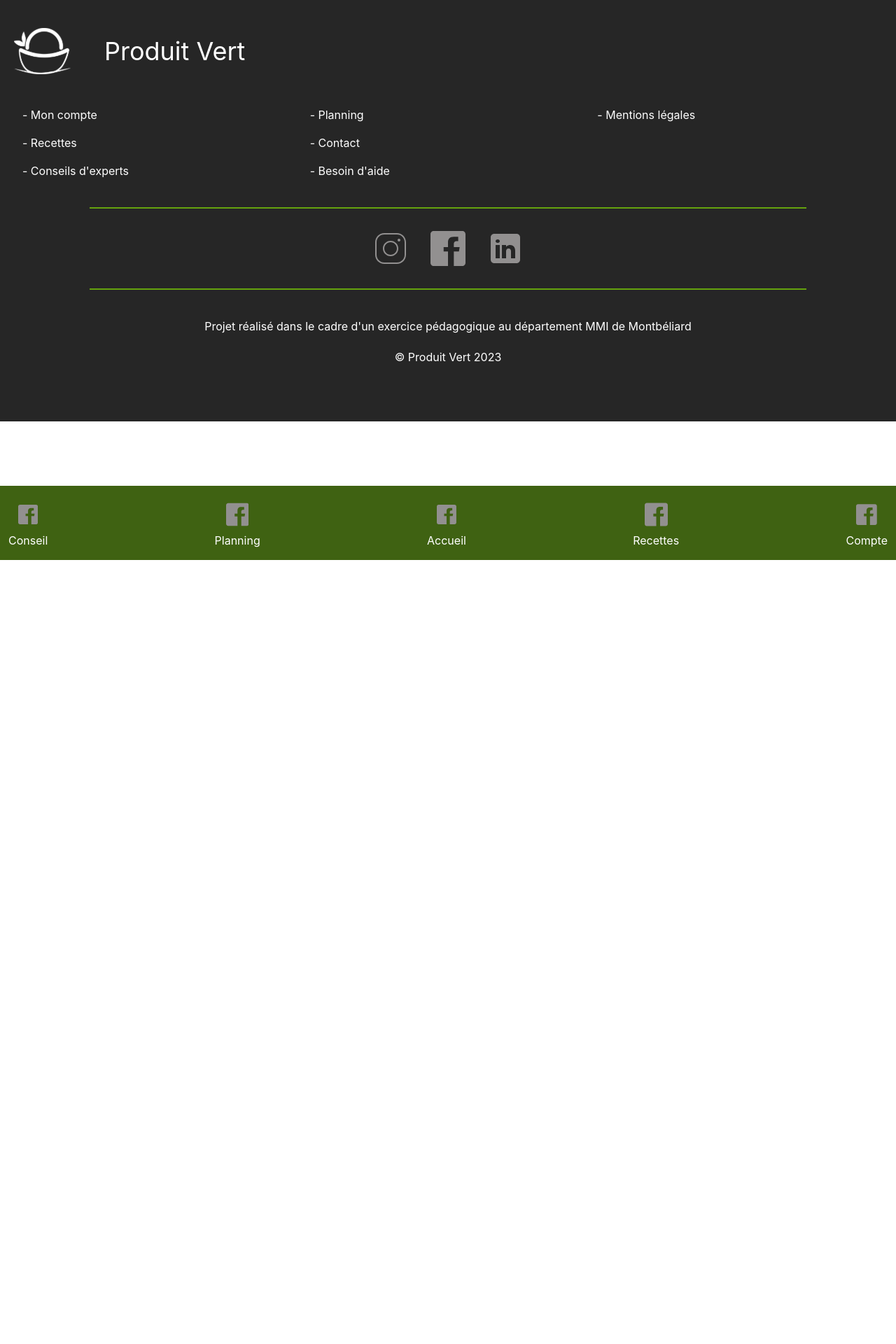
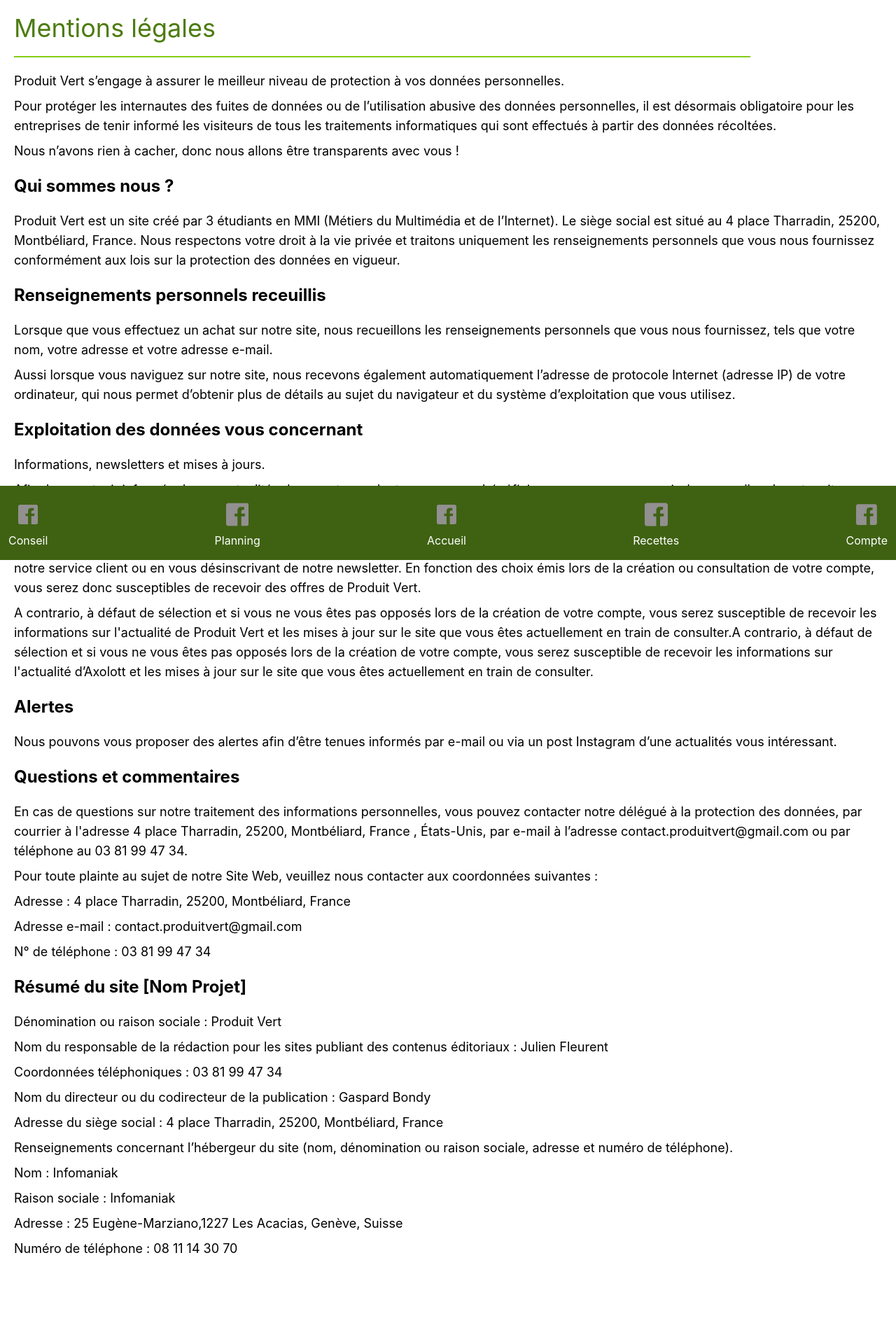
Before and after one commit to Fleurent-Julien/2022-sae203-projet-Fleurent-Garnier-Bondy, a Vue app: page /mentions_legales in a window 1280 px wide. Shown: the top 1920 px of the page at 70% size. Before the commit the page ends 800 px from the top, so only its background shows below. Built offline with nearby package versions, Linux system fonts and the light colour scheme.

Commit message:
Création page mentiosn légales

```diff
--- a/src/components/FooterPage.vue
+++ b/src/components/FooterPage.vue
@@ -21,7 +21,7 @@
         <li class="before:content-['-']"><a href="#"> Planning</a></li>
         <li class="before:content-['-']"><a href="#"> Contact</a></li>
         <li class="before:content-['-']" ><RouterLink to="/forum"> Besoin d'aide</RouterLink></li>
-        <li class="before:content-['-']"><RouterLink to="/accueil"> Mentions légales</RouterLink></li>
+        <li class="before:content-['-']"><RouterLink to="/mentions_legales"> Mentions légales</RouterLink></li>
     </ul>
 </div>
  <div class="border border-lime-600 mx-32"></div>
--- /dev/null
+++ b/src/pages/mentions_legales.vue
@@ -0,0 +1,51 @@
+<script></script>
+
+<template>
+    <h1 class="text-4xl text-lime-700 ml-5 mr-96 my-5">Mentions légales</h1>
+    <div class="border border-lime-500 mb-5 ml-5 mr-52"></div>
+
+    <p class="mx-5 text-lg">Produit Vert s’engage à assurer le meilleur niveau de protection à vos données personnelles.</p>
+    <p class="mx-5 my-2 text-lg">Pour protéger les internautes des fuites de données ou de l’utilisation abusive des données personnelles, il est désormais obligatoire pour les entreprises de tenir informé les visiteurs de tous les traitements informatiques qui sont effectués à partir des données récoltées.</p>
+    <p class="mx-5 text-lg">Nous n’avons rien à cacher, donc nous allons être transparents avec vous !</p>
+
+    <h2 class="m-5 font-bold text-2xl">Qui sommes nous ?</h2>
+
+    <p class="mx-5 text-lg">Produit Vert est un site créé par 3 étudiants en MMI (Métiers du Multimédia et de l’Internet). Le siège social est situé au 4 place Tharradin, 25200, Montbéliard, France. Nous respectons votre droit à la vie privée et traitons uniquement les renseignements personnels que vous nous fournissez conformément aux lois sur la protection des données en vigueur.</p>
+
+        <h2 class="m-5 font-bold text-2xl">Renseignements personnels receuillis</h2>
+
+        <p class="mx-5 text-lg">Lorsque que vous effectuez un achat sur notre site, nous recueillons les renseignements personnels que vous nous fournissez, tels que votre nom, votre adresse et votre adresse e-mail.</p>
+   <p class="mx-5 text-lg mt-2"> Aussi lorsque vous naviguez sur notre site, nous recevons également automatiquement l’adresse de protocole Internet (adresse IP) de votre ordinateur, qui nous permet d’obtenir plus de détails au sujet du navigateur et du système d’exploitation que vous utilisez.</p>
+
+        <h2 class="m-5 font-bold text-2xl">Exploitation des données vous concernant</h2>
+
+
+            <p class="mx-5 text-lg">Informations, newsletters et mises à jours.</p>
+    <p class="mx-5 my-2 text-lg">Afin de vous tenir informés de nos actualités des avantages dont vous pouvez bénéficier, vous pourrez recevoir des nouvelles de notre site par communication électronique (Email, SMS…). Nous faisons en sorte de ne pas trop vous en envoyer afin de mieux l’adapter à vos besoins et de vous noyer de mails/SMS. Si vous ne souhaitez pas recevoir d’offre d’informations de Produit Vert, vous pouvez vous opposer aux envois en le signalant lors de la création de votre compte, ou à tout moment en le précisant dans les paramètres de votre compte personnel, en contactant notre service client ou en vous désinscrivant de notre newsletter. En fonction des choix émis lors de la création ou consultation de votre compte, vous serez donc susceptibles de recevoir des offres de Produit Vert.</p>
+    <p class="mx-5 text-lg">A contrario, à défaut de sélection et si vous ne vous êtes pas opposés lors de la création de votre compte, vous serez susceptible de recevoir les informations sur l'actualité de Produit Vert et les mises à jour sur le site que vous êtes actuellement en train de consulter.A contrario, à défaut de sélection et si vous ne vous êtes pas opposés lors de la création de votre compte, vous serez susceptible de recevoir les informations sur l'actualité d’Axolott et les mises à jour sur le site que vous êtes actuellement en train de consulter.</p>
+
+             <h2 class="m-5 font-bold text-2xl">Alertes</h2>
+
+            <p class="mx-5 text-lg">Nous pouvons vous proposer des alertes afin d’être tenues informés par e-mail ou via un post Instagram d’une actualités vous intéressant.</p>
+
+            <h2 class="m-5 font-bold text-2xl">Questions et commentaires</h2>
+
+                <p class="mx-5 my-2 text-lg">En cas de questions sur notre traitement des informations personnelles, vous pouvez contacter notre délégué à la protection des données, par courrier à l'adresse 4 place Tharradin, 25200, Montbéliard, France , États-Unis, par e-mail à l’adresse contact.produitvert@gmail.com ou par téléphone au 03 81 99 47 34.</p>
+    <p class="mx-5 my-2 text-lg">Pour toute plainte au sujet de notre Site Web, veuillez nous contacter aux coordonnées suivantes :</p>
+    <p class="mx-5 my-2 text-lg">Adresse : 4 place Tharradin, 25200, Montbéliard, France</p>
+    <p class="mx-5 my-2 text-lg">Adresse e-mail : contact.produitvert@gmail.com</p>
+    <p class="mx-5 my-2 text-lg">N° de téléphone : 03 81 99 47 34</p>
+
+    <h2 class="m-5 font-bold text-2xl">Résumé du site [Nom Projet]</h2>
+
+    <p class="mx-5 my-2 text-lg">Dénomination ou raison sociale : Produit Vert</p>
+    <p class="mx-5 my-2 text-lg">Nom du responsable de la rédaction pour les sites publiant des contenus éditoriaux : Julien Fleurent</p>
+    <p class="mx-5 my-2 text-lg">Coordonnées téléphoniques : 03 81 99 47 34</p>
+    <p class="mx-5 my-2 text-lg">Nom du directeur ou du codirecteur de la publication : Gaspard Bondy</p>
+    <p class="mx-5 my-2 text-lg">Adresse du siège social : 4 place Tharradin, 25200, Montbéliard, France</p>
+    <p class="mx-5 my-2 text-lg">Renseignements concernant l’hébergeur du site (nom, dénomination ou raison sociale, adresse et numéro de téléphone).</p>
+    <p class="mx-5 my-2 text-lg">Nom : Infomaniak</p>
+    <p class="mx-5 my-2 text-lg">Raison sociale : Infomaniak</p>
+    <p class="mx-5 my-2 text-lg">Adresse : 25 Eugène-Marziano,1227 Les Acacias, Genève, Suisse</p>
+    <p class="mx-5 mt-2 mb-40 text-lg">Numéro de téléphone : 08 11 14 30 70</p>
+</template>
--- a/src/router/index.ts
+++ b/src/router/index.ts
@@ -1,12 +1,14 @@
 import { createRouter, createWebHistory} from 'vue-router'
 import Forum from '../pages/forum.vue'
 import Accueil from '../pages/accueil.vue'
+import MentionsLegales from '../pages/accueil.vue'
 
 const router = createRouter({
   history: createWebHistory(import.meta.env.BASE_URL),
   routes: [
     { path: '/forum', component: Forum },
     { path: '/accueil', component: Accueil },
+    { path: '/mentions_legales', component: MentionsLegales },
   ]
 })
 
```
